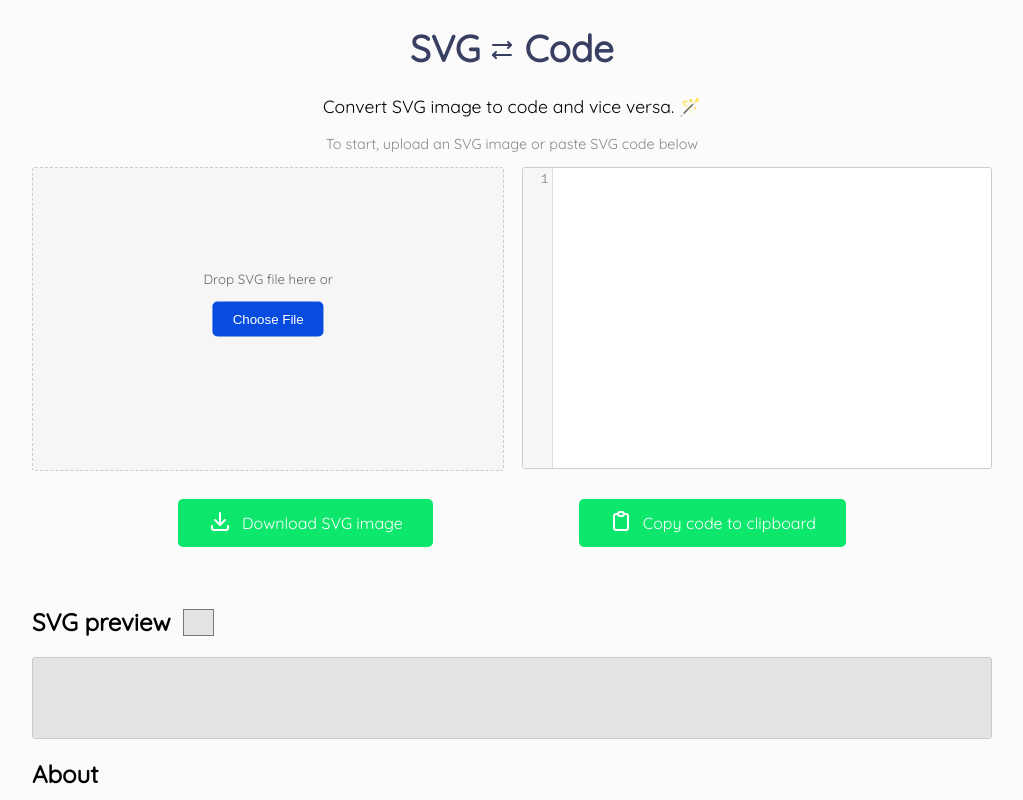
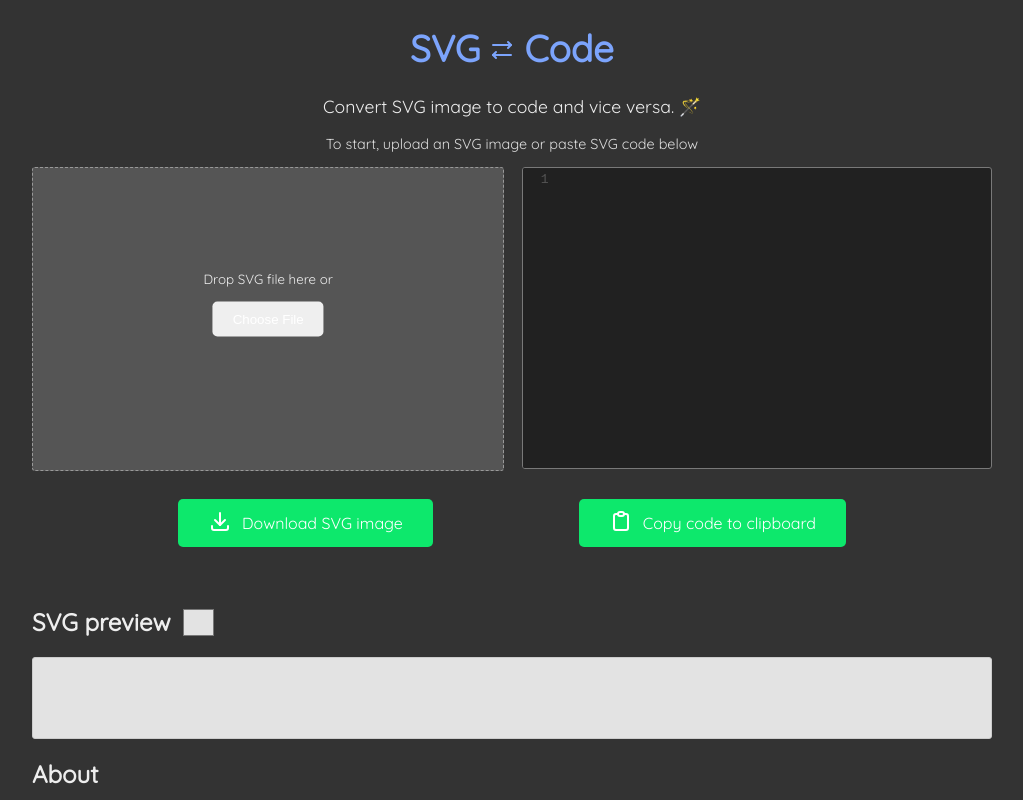
Before and after one commit to nikitahl/svg-2-code, a website built with Parcel: page index.html in a window 1280 px wide. Shown: the top 800 px of the page, without its empty margins (128-1151 px from the left). Built offline with nearby package versions, Linux system fonts and the dark colour scheme.

Commit message:
Add dark mode styles

```diff
--- a/index.html
+++ b/index.html
@@ -31,6 +31,7 @@
 
   <link rel="stylesheet" href="./style.css">
   <link rel="stylesheet" href="./codemirror/lib/codemirror.css">
+  <link rel="stylesheet" href="./codemirror/theme/material-darker.css">
 </head>
 <body>
   <main>
--- a/index.js
+++ b/index.js
@@ -9,13 +9,18 @@ import './codemirror/mode/xml/xml.js'
   const copy = document.getElementById('copy')
   const previewBg = document.getElementById('preview-bg')
   let code = ''
+  let theme = 'default'
+
+  if (window.matchMedia && window.matchMedia('(prefers-color-scheme: dark)').matches) {
+    theme = 'material-darker'
+  }
 
   const editor = CodeMirror.fromTextArea(result, {
     lineNumbers: true,
     mode: {
       name: 'xml'
     },
-    theme: 'default',
+    theme: theme,
     tabSize: 2
   })
 
--- a/style.css
+++ b/style.css
@@ -213,3 +213,39 @@ footer {
 .footer-text a {
   color: #17a2d9;
 }
+
+@media (prefers-color-scheme: dark) {
+  body {
+    background: #333;
+    color: #eee;
+  }
+
+  .title {
+    color: #7ca4fc;
+  }
+
+  .subtitle.small {
+    color: #ddd;
+  }
+
+  input[type=file] {
+    background: #555;
+    border-color: #999;
+  }
+
+  .upload-container:hover input[type=file] {
+    background: #2f2f2f;
+  }
+
+  input[type=file]::before {
+    color: #eee;
+  }
+
+  .footer-text a {
+    color: #85b9fa;
+  }
+
+  .CodeMirror {
+    border-color: #797979;
+  }
+}
```
